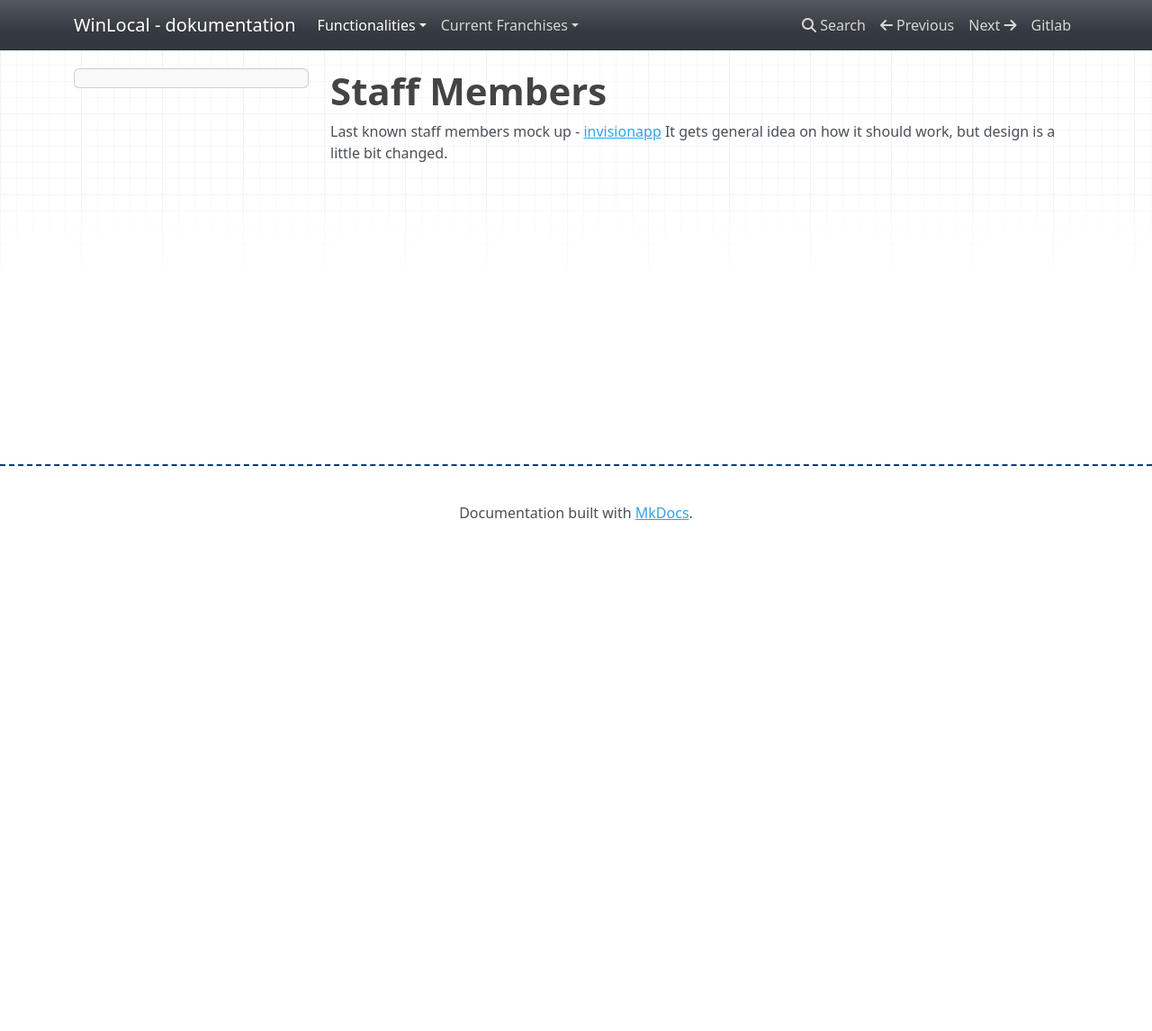
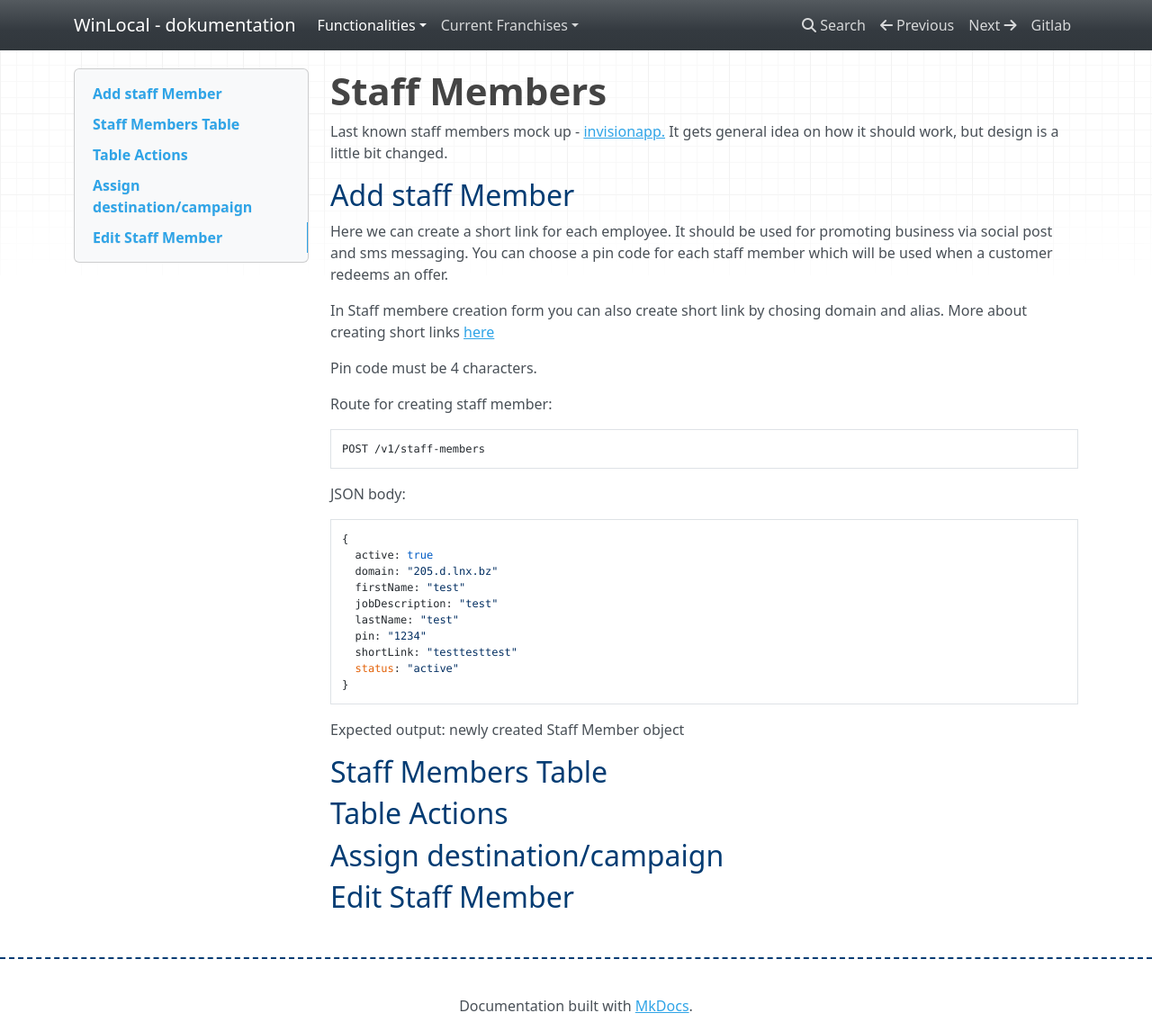
Before and after one commit to kalniei/wl-docs, an MkDocs documentation site: the page built from docs/user/staff-members.md, in a window 1280 px wide and 1146 px high. Shown: the whole window at 90% size. Built offline with MkDocs 1.6.1, drawn with Linux system fonts in a browser that asks for light colours; nearby versions of some CDN libraries.

Commit message:
Staff members

````diff
--- a/docs/user/staff-members.md
+++ b/docs/user/staff-members.md
@@ -1,4 +1,42 @@
 ###### Staff Members
 
-Last known staff members mock up - [invisionapp](https://projects.invisionapp.com/share/SVUOPET2KYG#/)
+Last known staff members mock up - [invisionapp.](https://projects.invisionapp.com/share/SVUOPET2KYG#/)
 It gets general idea on how it should work, but design is a little bit changed.
+
+## Add staff Member
+
+Here we can create a short link for each employee. It should be used for promoting business via social post and sms messaging. You can choose a pin code for each staff member which will be used when a customer redeems an offer.
+
+In Staff membere creation form you can also create short link by chosing domain and alias. More about creating short links [here](short-link.md)
+
+Pin code must be 4 characters.
+
+Route for creating staff member:
+
+```
+POST /v1/staff-members
+```
+
+JSON body:
+
+```
+{
+  active: true
+  domain: "205.d.lnx.bz"
+  firstName: "test"
+  jobDescription: "test"
+  lastName: "test"
+  pin: "1234"
+  shortLink: "testtesttest"
+  status: "active"
+}
+```
+
+Expected output: newly created Staff Member object
+## Staff Members Table
+
+## Table Actions
+
+## Assign destination/campaign
+
+## Edit Staff Member
````
Also changed, not shown: docs/user/notifications.md (+1 -1 lines), docs/user/short-link.md (+11 -11 lines).
